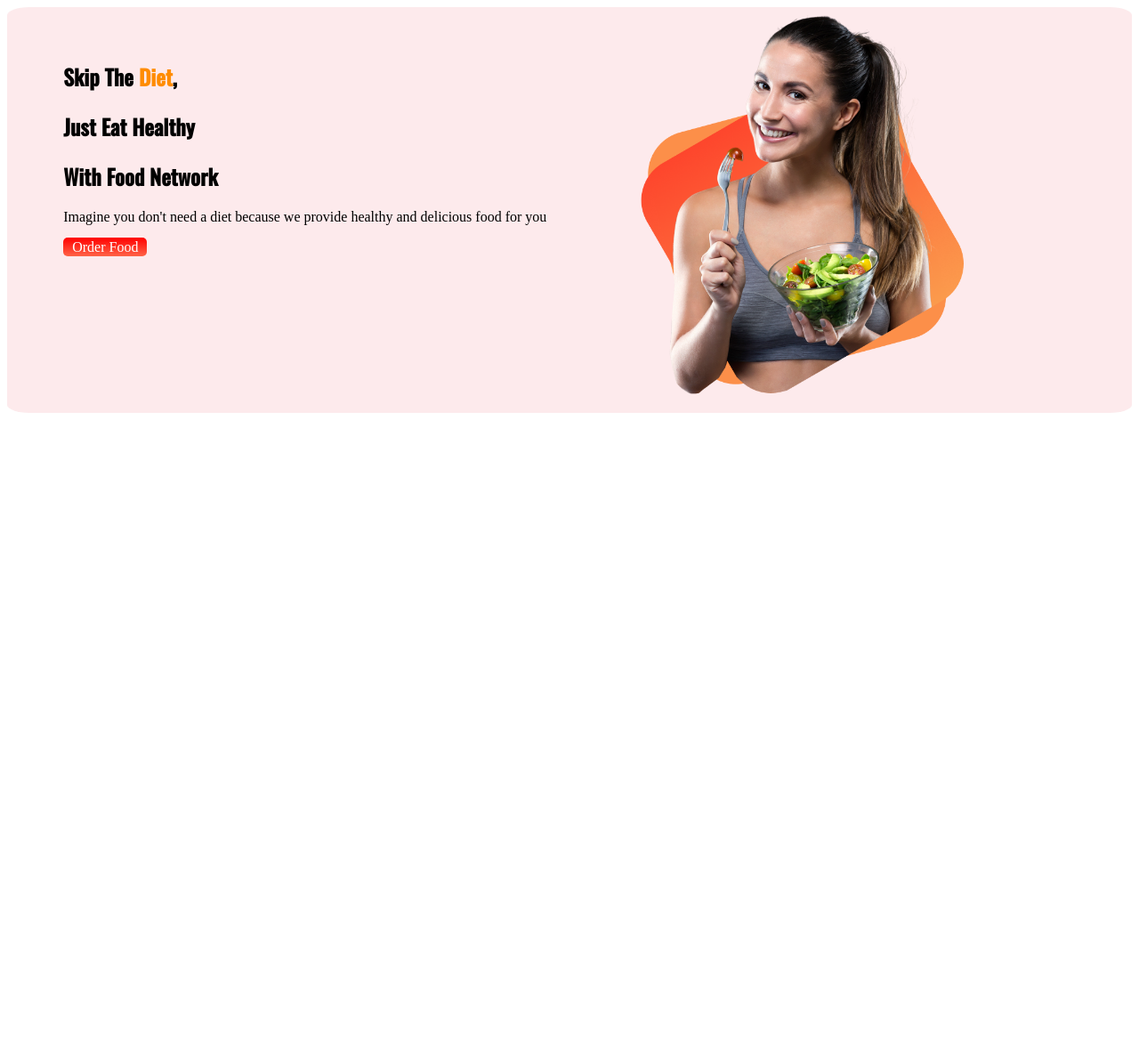
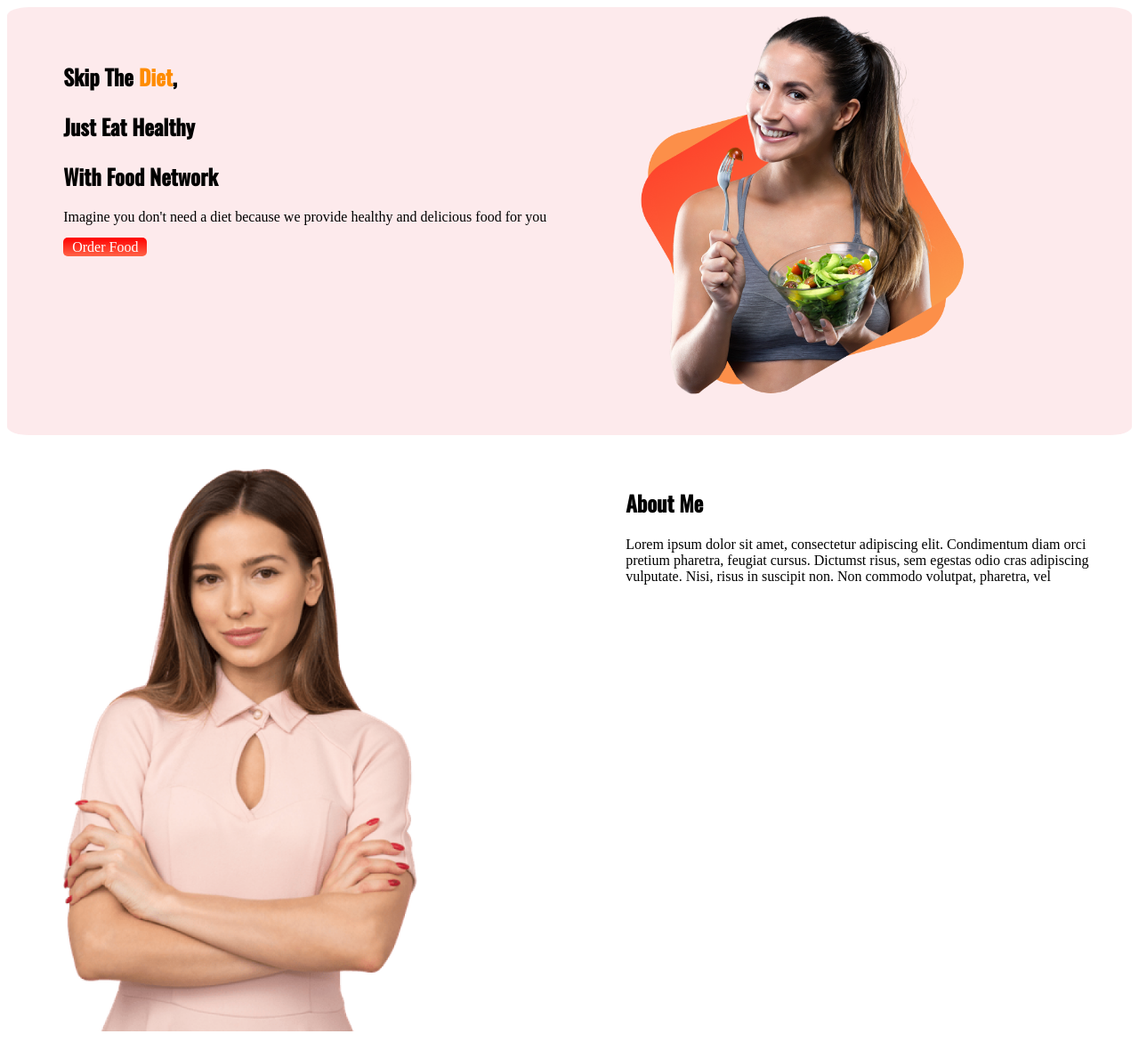
Before and after one commit to talukderakash/food-network, a plain HTML site: page index.html in a window 1280 px wide. Shown: the whole page at 89% size. Before the commit the page ends 800 px from the top, so only its background shows below. Drawn offline with nearby package versions, Linux system fonts and the light colour scheme.

Commit message:
second part

```diff
--- a/index.html
+++ b/index.html
@@ -30,5 +30,18 @@
         </div>
     </div>
     </section>
+    <section>
+        <div class="flexiable">
+            <div class="flexiable-div">
+                <img src="images/female/Person Image.png" alt="">
+             </div>
+
+             <div class="flexiable-div">
+                 <h1>About Me
+                </h1>
+                 <p>Lorem ipsum dolor sit amet, consectetur adipiscing elit. Condimentum diam orci pretium pharetra, feugiat cursus. Dictumst risus, sem egestas odio cras adipiscing vulputate. Nisi, risus in suscipit non. Non commodo volutpat, pharetra, vel</p>
+             </div>
+        </div>
+    </section>
 </body>
 </html>
--- a/style.css
+++ b/style.css
@@ -35,6 +35,11 @@ padding-left: 3%;
 .cover-photo{
 background-image: url(images/shapes/Frame\ 58.jpg);
 background-repeat: no-repeat;
-margin: 0;
+margin-top: 0;
 border-radius: 2%;
+padding-bottom: 2%;
+margin-bottom: 3%;
 }
+.cover-photo2{
+background-image: url(images/shapes/7.png);
+}
```
